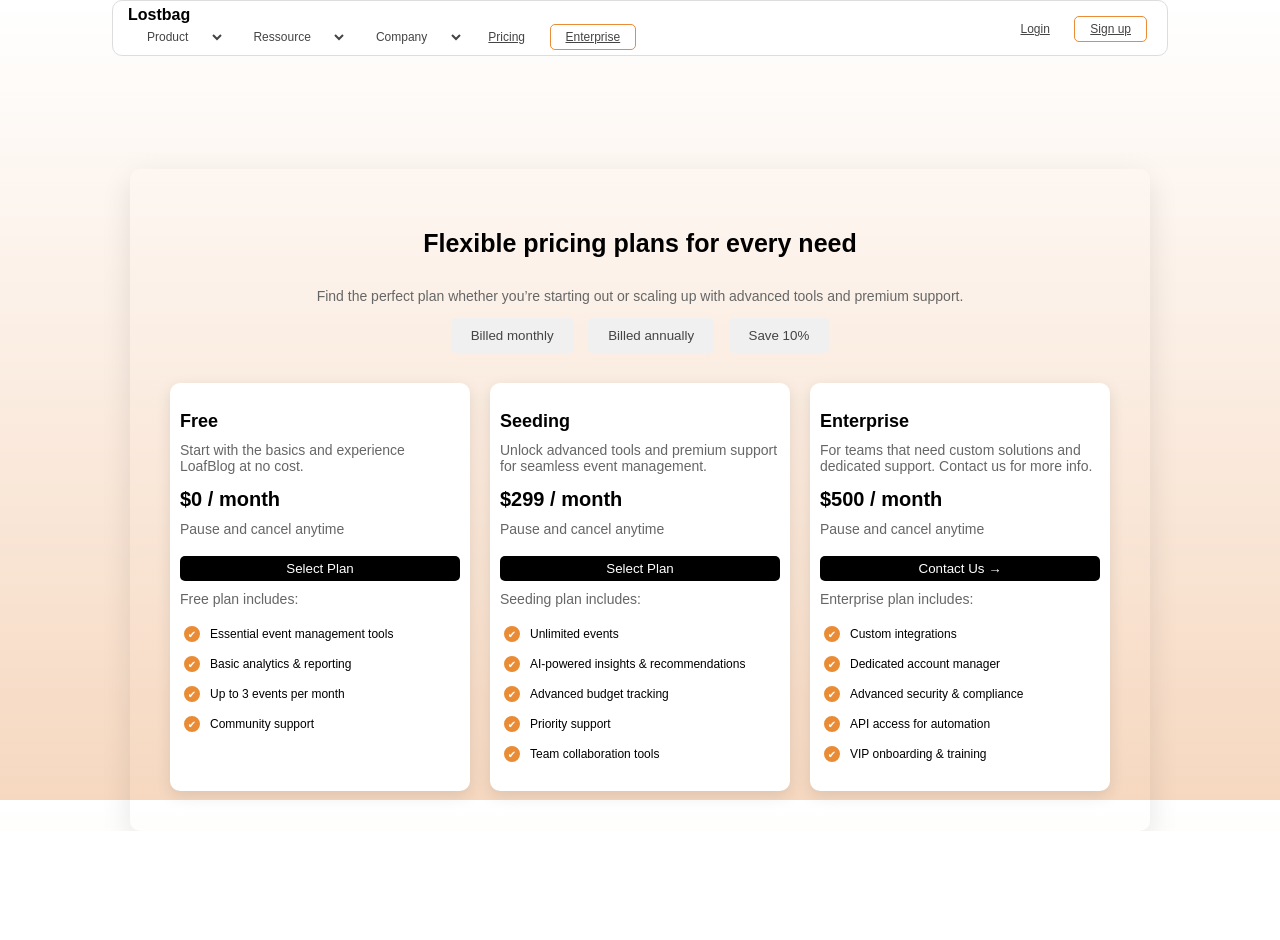
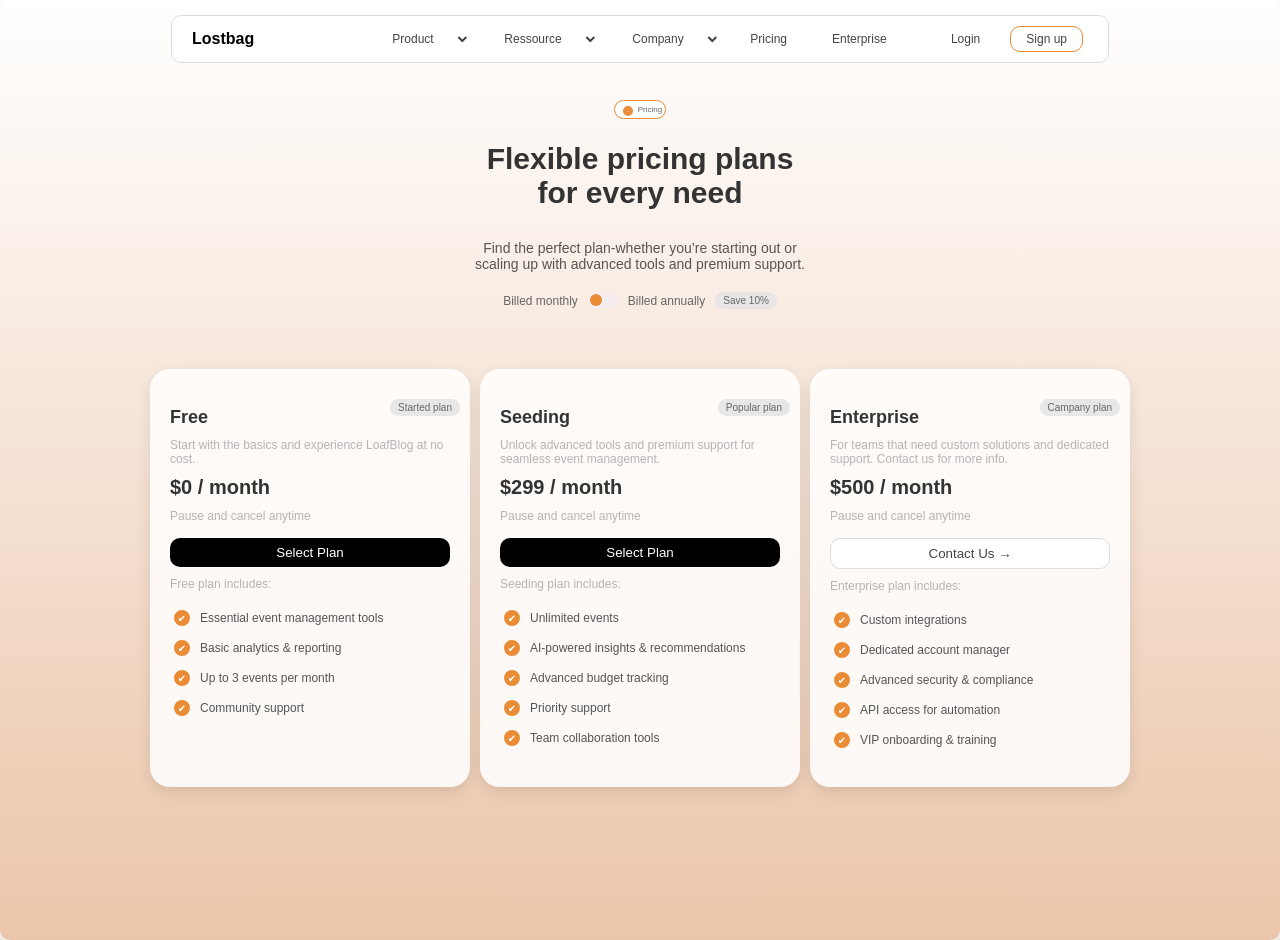
Before and after one commit to Maria-Amen04/git-projet, a plain HTML site: page index.html in a window 1280 px wide. Before the commit the page ends 831 px from the top, so only its background shows below. Drawn offline with Linux system fonts and the light colour scheme.

Commit message:
pricing page

```diff
--- a/index.html
+++ b/index.html
@@ -7,10 +7,9 @@
     <title>Pricing Page</title>
 </head>
 <body>
-    <div class="container">
         <nav class="navbar">
-            <div>
-                <div class="logo"><strong>Lostbag</strong></div>
+            <div class="logo"><strong>Lostbag</strong></div>
+            <div class="navbar-center">
                 <select onchange="location = this.value;">
                     <option selected disabled>Product</option>
                     <option value="#">Product 1</option>
@@ -27,27 +26,37 @@
                     <option value="#">Company 2</option>
                 </select>
                 <a href="#">Pricing</a>
-                <a href="#">Enterprise</a>
+                <a href="#" class="no-border">Enterprise</a>
             </div>
-            <div>
+            <div class="navbar-right">
                 <a href="#">Login</a>
                 <a href="#">Sign up</a>
             </div>
         </nav>
-    </div>
+    <!-- </div> -->
 
     <div class="pricing-container">
-        <h2>Flexible pricing plans for every need</h2>
-        <p>Find the perfect plan whether you’re starting out or scaling up with advanced tools and premium support.</p>
+        <div class="pricing-radio">
+            <input type="radio" id="pricing-radio" name="pricing" checked>
+            <label for="pricing-radio">Pricing</label>
+        </div>
+        <h2>Flexible pricing plans<br> for every need</h2>
+        <p>Find the perfect plan-whether you’re starting out or<br> scaling up with advanced tools and premium support.</p>
         <div class="billing-options">
-            <button class="billing-button">Billed monthly</button>
-            <button class="billing-button">Billed annually</button>
+            <p>Billed monthly</p>
+            <label class="switch">
+                <input type="checkbox" id="billing-toggle" disabled>
+                <span class="slider round"></span>
+            </label>
+            <p>Billed annually</p>
             <button class="save-kit-button">Save 10%</button>
         </div>
+
 
         <div class="plans">
             <div class="plan">
                 <h3>Free</h3>
+                <button class="save-button">Started plan</button>
                 <p>Start with the basics and experience LoafBlog at no cost.</p>
                 <h5>$0 / month</h5>
                 <p>Pause and cancel anytime</p>
@@ -75,6 +84,7 @@
 
             <div class="plan">
                 <h3>Seeding</h3>
+                <button class="save-button">Popular plan</button>
                 <p>Unlock advanced tools and premium support for seamless event management.</p>
                 <h5>$299 / month</h5>
                 <p>Pause and cancel anytime</p>
@@ -106,6 +116,7 @@
 
             <div class="plan">
                 <h3>Enterprise</h3>
+                <button class="save-button">Campany plan</button>
                 <p>For teams that need custom solutions and dedicated support. Contact us for more info.</p>
                 <h5>$500 / month</h5>
                 <p>Pause and cancel anytime</p>
--- a/style.css
+++ b/style.css
@@ -1,50 +1,63 @@
+html, body {
+    height: 100%; /* Prendre toute la hauteur de la page */
+    margin: 0; /* Supprimer les marges par défaut */
+    padding: 0; /* Supprimer les paddings par défaut */
+    font-family: Arial, sans-serif;
+    background: linear-gradient(to bottom, white, #ebc5a9); /* Dégradé appliqué au body */
+}
+
 body {
-    font-family: Arial, sans-serif;
-    background: linear-gradient(to bottom, white, #f6d8c0);
-    display: flex;
-    justify-content: center;
-    align-items: center;
-    flex-direction: column;
-    height: 100vh;
+    display: block; /* Retirer flex pour éviter les comportements inattendus*/
     margin: 0;
+    padding: 0;
 }
 
 .navbar {
-    width: 80%; /* Largeur réduite */
-    background: white; /* Fond blanc */
-    padding: 5px 15px; /* Padding réduit (hauteur réduite) */
+    width: 70%;
+    background: white;
+    padding: 10px 20px;
     display: flex;
-    justify-content: space-between; /* Espacement entre les éléments */
+    justify-content: space-between; /* Espace entre les groupes */
     align-items: center;
-    border: 1px solid #ddd; /* Bordure ajoutée */
+    border: 1px solid #ddd;
     position: absolute;
     top: 0;
-    margin-bottom: 2px;
-    left: 50%; /* Centrage horizontal */
-    transform: translateX(-50%); /* Centrage horizontal */
-    border-radius: 10px; /* Coins arrondis */
-    z-index: 1000; /* Assure que la navbar est au-dessus du contenu */
+    left: 50%;
+    transform: translateX(-50%);
+    border-radius: 10px;
+    z-index: 1000;
+    margin-top: 15px;
+}
+
+.navbar-center {
+    display: flex;
+    align-items: center;
+    gap: 10px;
+    position: absolute;
+    left: 50%;
+    transform: translateX(-50%);
+}
+
+.navbar-right {
+    display: flex;
+    align-items: center;
+    gap: 10px; /* Espacement entre les éléments */
 }
 
 .navbar .logo {
-    font-size: 16px; /* Taille de police réduite */
-    font-weight: bold; /* Texte en gras */
-    margin-right: auto; /* Logo poussé à gauche */
-}
-
-.navbar .nav-links {
-    display: flex;
-    align-items: center;
+    font-size: 16px;
+    font-weight: bold;
+    margin-right: auto;
 }
 
 .navbar select, .navbar a {
-    background-color: transparent; /* Fond transparent */
+    background-color: transparent;
     color: #444;
     border: none;
-    padding: 5px 10px; /* Padding réduit */
-    margin: 0 5px; /* Marge réduite */
+    padding: 5px 10px;
+    margin: 0 5px;
     cursor: pointer;
-    font-size: 12px; /* Taille de police réduite */
+    font-size: 12px;
 }
 
 .navbar select:hover, .navbar a:hover {
@@ -53,155 +66,329 @@ body {
     border-radius: 5px;
 }
 
-.navbar a[href="#"]:last-child { /* Style spécifique pour "Sign up" */
-    border: 1px solid #e98c35; /* Bordure ajoutée */
-    border-radius: 5px; /* Coins arrondis */
-    padding: 5px 15px; /* Padding ajusté */
+.navbar a[href="#"]:last-child {
+    border: 1px solid #e98c35;
+    border-radius: 10px;
+    padding: 5px 15px;
+}
+
+.navbar a.no-border {
+    border: none !important;
+    padding: 5px 10px;
+}
+
+.navbar a {
+    text-decoration: none;
+}
+
+.navbar div {
+    display: flex;
+    align-items: center;
+    gap: 10px;
 }
 
 .pricing-container {
     padding: 40px;
     border-radius: 10px;
     box-shadow: 0 10px 30px rgba(0, 0, 0, 0.1);
-    max-width: 1200px;
+    /* max-width: 1200px; */
     text-align: center;
-    margin-top: 200px; /* Ajustement pour la navbar (hauteur de la navbar + espace) */
+    margin: 0 auto; /* Centrer horizontalement */
+    padding-top: 100px; /* Espacement pour la navbar */
+    background: linear-gradient(to bottom, white, #ebc5a9); /* Dégradé appliqué */
+    min-height: 100vh;
     display: flex;
     flex-direction: column;
-    align-items: center; /* Centrage horizontal */
+    align-items: center;
+}
+
+.pricing-radio {
+    display: flex;
+    align-items: center;
+    gap: 2px;
+    margin-bottom: 3px;
+    padding: 2px 3px;
+    border: 0.5px solid #e98c35;
+    border-radius: 20px;
+    background-color: white; /* Fond blanc pour contraster avec le dégradé */
+}
+
+.pricing-radio input[type="radio"] {
+    appearance: none;
+    width: 10px;
+    height: 10px;
+    border: 4px solid #e98c35;
+    border-radius: 50%;
+    cursor: pointer;
+    position: relative;
+}
+
+.pricing-radio input[type="radio"]:checked {
+    background-color: #e98c35; /* Fond orange */
+}
+
+.pricing-radio input[type="radio"]:checked::before {
+    content: "";
+    position: absolute;
+    top: 50%;
+    left: 50%;
+    transform: translate(-50%, -50%);
+    width: 1px;
+    height: 1px;
+    background-color: white;
+    border-radius: 50%;
+}
+
+.pricing-radio label {
+    font-size: 8px;
+    color: #666;
+    cursor: pointer;
 }
 
 .pricing-container h2 {
-    margin-top: 20px; /* Espacement depuis le haut */
-    font-size: 25px; /* Taille de police */
+    margin-top: 20px;
+    font-size: 30px;
+    color: #333;
+    margin-bottom: 10px;
 }
 
 .pricing-container p {
-    margin-top: 10px; /* Espacement depuis le h2 */
-    font-size: 14px; /* Taille de police */
-    color: #666; /* Couleur du texte */
+    margin-top: 20px;
+    font-size: 14px;
+    color: #555;
+    margin-bottom: 10px;
 }
 
 .billing-options {
-    margin-bottom: 30px;
+    display: flex;
+    align-items: center;
+    gap: 10px;
+    margin-top: 10px;
 }
 
-.billing-options button {
-    background: #f0f0f0;
-    color: #444;
-    border: none;
-    padding: 10px 20px;
-    margin: 0 5px;
-    cursor: pointer;
-    border-radius: 5px;
+.billing-options p {
+    margin: 0;
+    font-size: 12px;
+    color: #666;
 }
 
-.billing-options button:hover {
-    background: #e98c35;
-    color: white;
+.switch {
+    position: relative;
+    display: inline-block;
+    width: 30px;
+    height: 15px;
+}
+
+.switch input {
+    opacity: 0;
+    width: 0;
+    height: 0;
+}
+
+.slider {
+    position: absolute;
+    cursor: pointer;
+    top: 0;
+    left: 0;
+    right: 0;
+    bottom: 0;
+    background-color: #f5eded;
+    transition: 0.4s;
+    border-radius: 25px;
+}
+
+.slider:before {
+    position: absolute;
+    content: "";
+    height: 12px;
+    width: 12px;
+    left: 2px;
+    bottom: 2px;
+    background-color: #e98c35;
+    transition: 0.4s;
+    border-radius: 50%;
+}
+
+input:checked + .slider {
+    background-color: #e98c35;
+}
+
+input:checked + .slider:before {
+    transform: translateX(26px);
 }
 
 .save-kit-button {
-    background: #e98c35;
-    color: white;
+    background: rgb(233, 229, 229);
+    color: #666;
     border: none;
-    padding: 10px 20px;
-    margin: 0 5px;
+    padding: 3px 8px;
     cursor: pointer;
-    border-radius: 5px;
+    border-radius: 30px;
+    font-size: 10px;
 }
 
 .plans {
     display: flex;
-    gap: 20px;
+    gap: 10px;
     justify-content: center;
 }
 
 .plan {
-    background: #fff;
-    padding: 10px; /* Padding réduit */
-    border-radius: 10px;
+    background: rgba(255, 253, 252, 0.9);
+    padding: 20px;
+    border-radius: 20px;
     box-shadow: 0 5px 15px rgba(0, 0, 0, 0.1);
     flex: 1;
     text-align: left;
-    max-width: 280px; /* Largeur réduite */
+    max-width: 280px;
+    position: relative;
+    margin-top: 60px;
 }
 
 .plan h3 {
     margin-bottom: 10px;
-    font-size: 18px; /* Taille de police réduite */
+    font-size: 18px;
+    color: #333;
 }
 
 .plan h5 {
-    font-size: 20px; /* Taille de police réduite */
-    margin: 10px 0; /* Marge réduite */
+    font-size: 20px;
+    margin: 10px 0;
+    color: #333;
+}
+.plan p{
+    font-size: 12px;
+    margin: 10px 0;
+    color: #b8b3b3;
 }
 
 .plan ul {
-    list-style-type: none; /* Supprime les puces par défaut */
+    list-style-type: none;
     padding: 0;
 }
 
 .plan ul li {
     display: flex;
-    align-items: center; /* Alignement vertical des éléments */
-    margin-bottom: 8px; /* Espacement entre les éléments */
+    align-items: center;
+    margin-bottom: 8px;
     font-size: 12px;
+    color: #555;
 }
 
-/* .plan ul li input[type="checkbox"] {
+.plan ul li input[type="checkbox"] {
+    appearance: none;
+    width: 16px;
+    height: 16px;
+    border: 2px solid #e98c35;
+    border-radius: 8px;
     margin-right: 10px;
-} */
-/* Style personnalisé pour les checkboxes */
-.plan ul li input[type="checkbox"] {
-    appearance: none; /* Désactive le style par défaut */
-    width: 16px; /* Largeur de la checkbox */
-    height: 16px; /* Hauteur de la checkbox */
-    border: 2px solid #e98c35; /* Bordure orange */
-    border-radius: 8px; /* Coins arrondis */
-    margin-right: 10px; /* Espacement entre la checkbox et le texte */
     cursor: pointer;
     position: relative;
 }
 
-/* Style de la checkbox cochée */
 .plan ul li input[type="checkbox"]:checked {
-    background-color: #e98c35; /* Fond orange */
-    border-color: #e98c35; /* Bordure orange */
+    background-color: #e98c35;
+    border-color: #e98c35;
 }
 
-/* Style du "check" à l'intérieur de la checkbox */
 .plan ul li input[type="checkbox"]:checked::before {
-    content: "✔"; /* Symbole de check */
-    font-size: 10px; /* Taille du symbole */
-    color: white; /* Couleur du symbole */
+    content: "✔";
+    font-size: 10px;
+    color: white;
     position: absolute;
     top: 50%;
     left: 50%;
     transform: translate(-50%, -50%);
 }
-.plan button {
+.select-plan-button{
     background: black;
     color: white;
-    padding: 5px 12px; /* Padding réduit */
+    padding: 7px 12px;
     border: none;
-    border-radius: 5px;
+    border-radius: 10px;
     cursor: pointer;
     margin-top: 5px;
     width: 100%;
 }
-
-.plan button:hover {
+.select-plan-button:hover{
     background: #e98c35;
 }
 
 .contact-us-button {
-    background: #e98c35;
-    color: white;
-    padding: 5px 12px; /* Padding réduit */
-    border: none;
-    border-radius: 5px;
+    background: white;
+    color: rgb(70, 66, 66);
+    padding: 7px 12px;
+    border: 1px solid #ddd;
+    border-radius: 10px;
     cursor: pointer;
     margin-top: 5px;
     width: 100%;
 }
+.contact-us-button:hover{
+    background: #e98c35;
+}
+
+.save-button {
+        background: rgb(231, 231, 231);
+        color: #666;
+        border: none;
+        padding: 3px 8px;
+        cursor: pointer;
+        border-radius: 30px;
+        font-size: 10px;
+        position: absolute;
+        top: 30px;
+    right: 10px;
+ }
+
+
+
+
+
+
+@media (max-width: 768px) {
+
+    .navbar-elements {
+        display: none;
+        flex-direction: column;
+        width: 100%;
+        background: white;
+        position: absolute;
+        top: 60px;
+        right: 0;
+        border: 1px solid #ddd;
+        border-radius: 10px;
+        box-shadow: 0 10px 30px rgba(0, 0, 0, 0.1);
+        z-index: 1000;
+        padding: 10px;
+    }
+
+
+
+    .navbar-center, .navbar-right {
+        align-items: center;
+        gap: 10px;
+    }
+
+    .navbar-center select, .navbar-center a,
+    .navbar-right a {
+        width: 100%;
+        text-align: center;
+        padding: 10px;
+        border-bottom: 1px solid #ddd;
+    }
+
+    .navbar-center select {
+        margin: 0;
+    }
+
+
+    .navbar {
+        width: 90%;
+        padding: 10px;
+    }
+
+    .navbar .logo {
+        margin-right: 0;
+    }
+}
```
